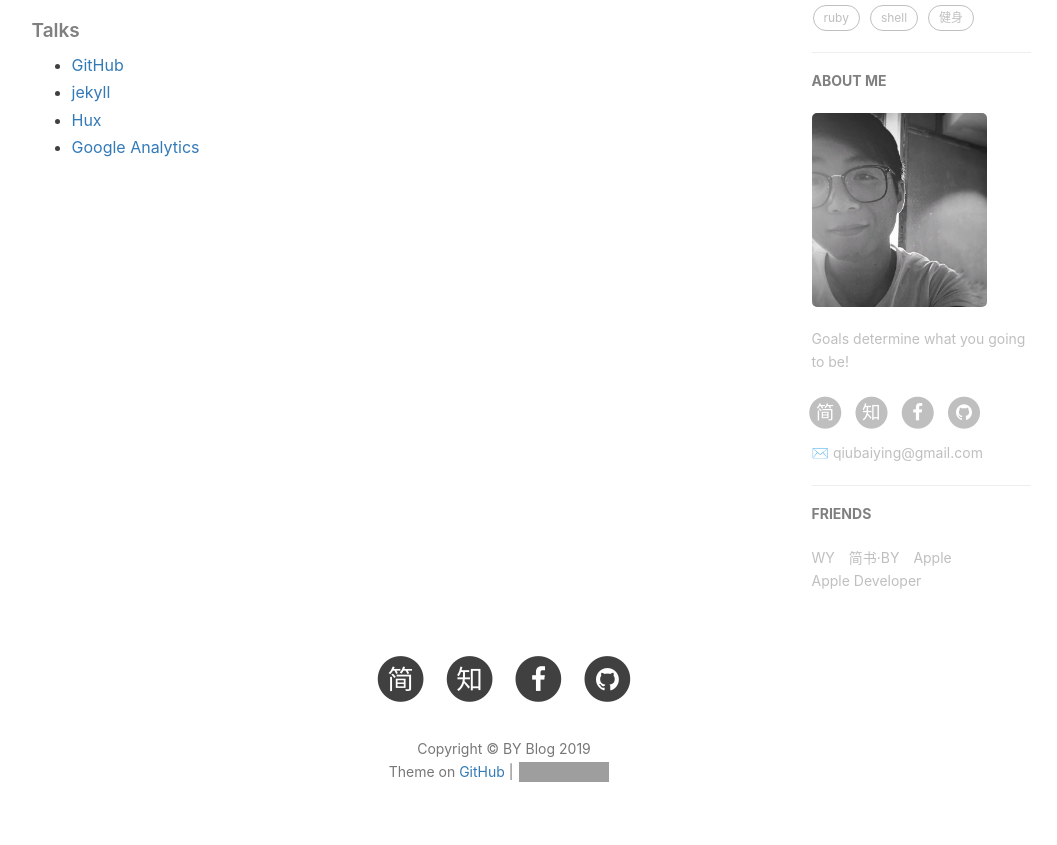
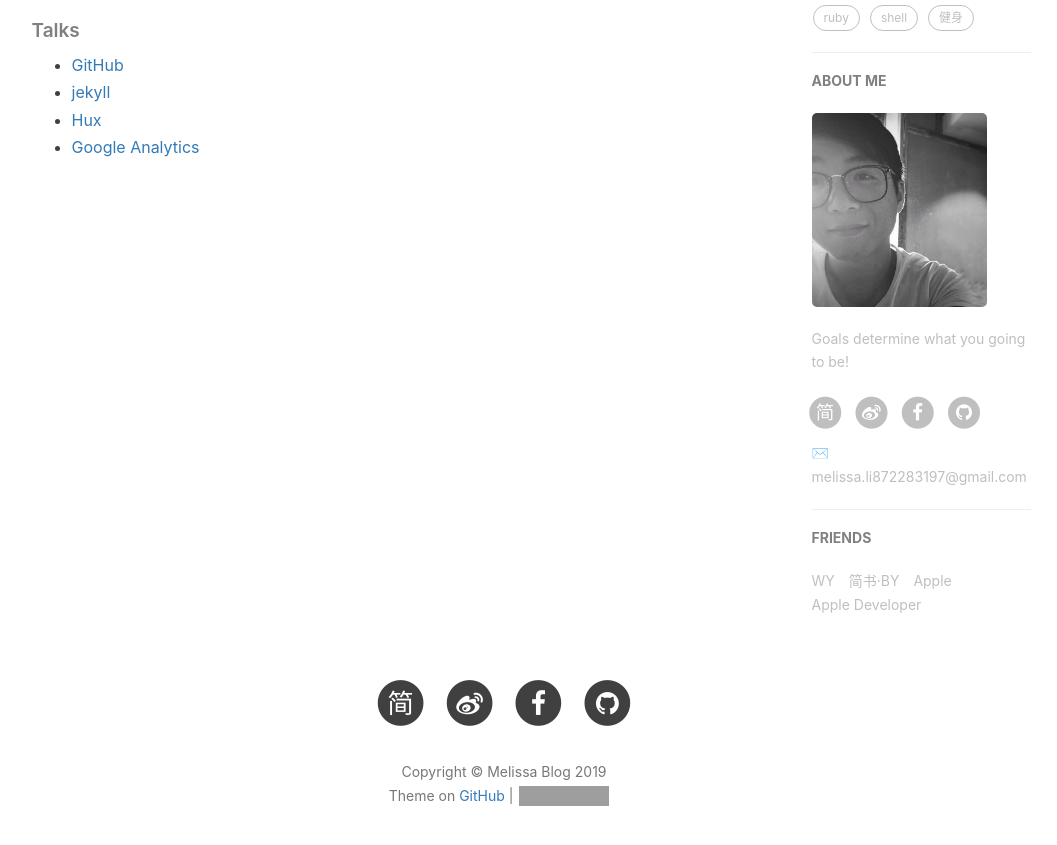
Before and after one commit to melissa-l/melissa-l.github.io, a Jekyll site: the page built from about.html, in a window 1280 px wide and 900 px high, scrolled down 737 px. Shown: the top 845 px of the window, without its empty margins (136-1193 px from the left). Built offline with Jekyll 4.4.1, drawn with Linux system fonts in a browser that asks for light colours; nearby versions of some CDN libraries; comment, search, counter and statistics services are not loaded; part of the change alters nothing that is shown; grey boxes are pictures that could not be loaded.

Commit message:
feat: config

```diff
--- a/_config.yml
+++ b/_config.yml
@@ -1,13 +1,13 @@
 # Site settings
-title: BY Blog
-SEOTitle: 柏荧的博客 | BY Blog
+title: Melissa Blog
+SEOTitle: melissa的博客 | BY Blog
 header-img: img/post-bg-desk.jpg
-email: qiubaiying@gmail.com
+email: melissa.li872283197@gmail.com
 description: "Every failure is leading towards success."
-keyword: "BY, BY Blog, 柏荧的博客, qiubaiying, 邱柏荧, iOS, Apple, iPhone"
-url: "http://qiubaiying.github.io"          # your host, for absolute URL
+keyword: "melissa, melissa li, melissa-l, 艺璇的博客, liyixuan, 李艺璇, fe, iPhone"
+url: "http://melissa-l.github.io"          # your host, for absolute URL
 baseurl: ""      # for example, '/blog' if your blog hosted on 'host/blog'
-github_repo: "https://github.com/qiubaiying/qiubaiying.github.io.git" # you code repository
+github_repo: "https://github.com/melissa-l/melissa-l.github.io.git" # you code repository
 
 # Sidebar settings
 sidebar: true                           # whether or not using Sidebar.
@@ -18,12 +18,12 @@ sidebar-avatar: /img/about-BY-gentle.jpg      # use absolute URL, seeing it's us
 
 # SNS settings
 RSS: false
-# weibo_username:     qiubaiying
-zhihu_username:     qiubaiying
-github_username:    qiubaiying
-facebook_username:  baiying.qiu.7
-jianshu_username:   e71990ada2fd
-#twitter_username:   qiubaiying
+weibo_username:     李艺璇的小号
+# zhihu_username:     melissa-l
+github_username:    melissa-l
+facebook_username:  melissa-l
+jianshu_username:   65fb4f1be7d0
+#twitter_username:   melissa-l
 
 
 
@@ -57,16 +57,16 @@ kramdown:
 
 # 评论系统
 # Disqus（https://disqus.com/）
-# disqus_username: qiubaiying
+disqus_username: melissa-l
 
 # Gitalk
 gitalk:
   enable: true    #是否开启Gitalk评论
   clientID: f2c84e7629bb1446c1a4                            #生成的clientID
   clientSecret: ca6d6139d1e1b8c43f8b2e19492ddcac8b322d0d    #生成的clientSecret
-  repo: qiubaiying.github.io    #仓库名称
-  owner: qiubaiying    #github用户名
-  admin: qiubaiying
+  repo: melissa-l.github.io    #仓库名称
+  owner: melissa-l    #github用户名
+  admin: melissa-l
   distractionFreeMode: true #是否启用类似FB的阴影遮罩
 
 
@@ -74,11 +74,11 @@ gitalk:
 
 # Analytics settings
 # Baidu Analytics
-ba_track_id: b50bf2b12b5338a1845e33832976fd68
+# ba_track_id: b50bf2b12b5338a1845e33832976fd68
 
 # Google Analytics
-ga_track_id: 'UA-90855596-1'            # Format: UA-xxxxxx-xx
-ga_domain: qiubaiying.top               # 默认的是 auto, 这里我是自定义了的域名，你如果没有自己的域名，需要改成auto
+# ga_track_id: 'UA-90855596-1'            # Format: UA-xxxxxx-xx
+# ga_domain: melissa.top               # 默认的是 auto, 这里我是自定义了的域名，你如果没有自己的域名，需要改成auto
 
 
 
```
